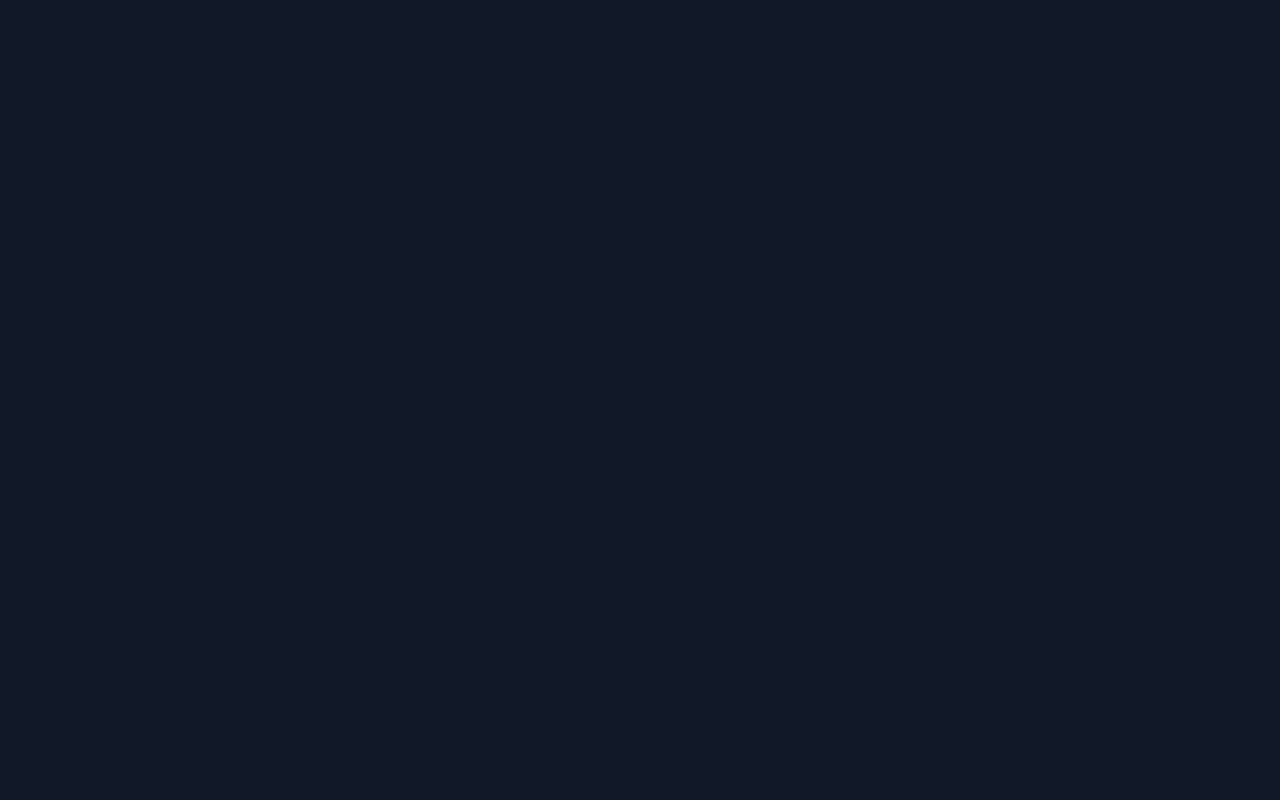
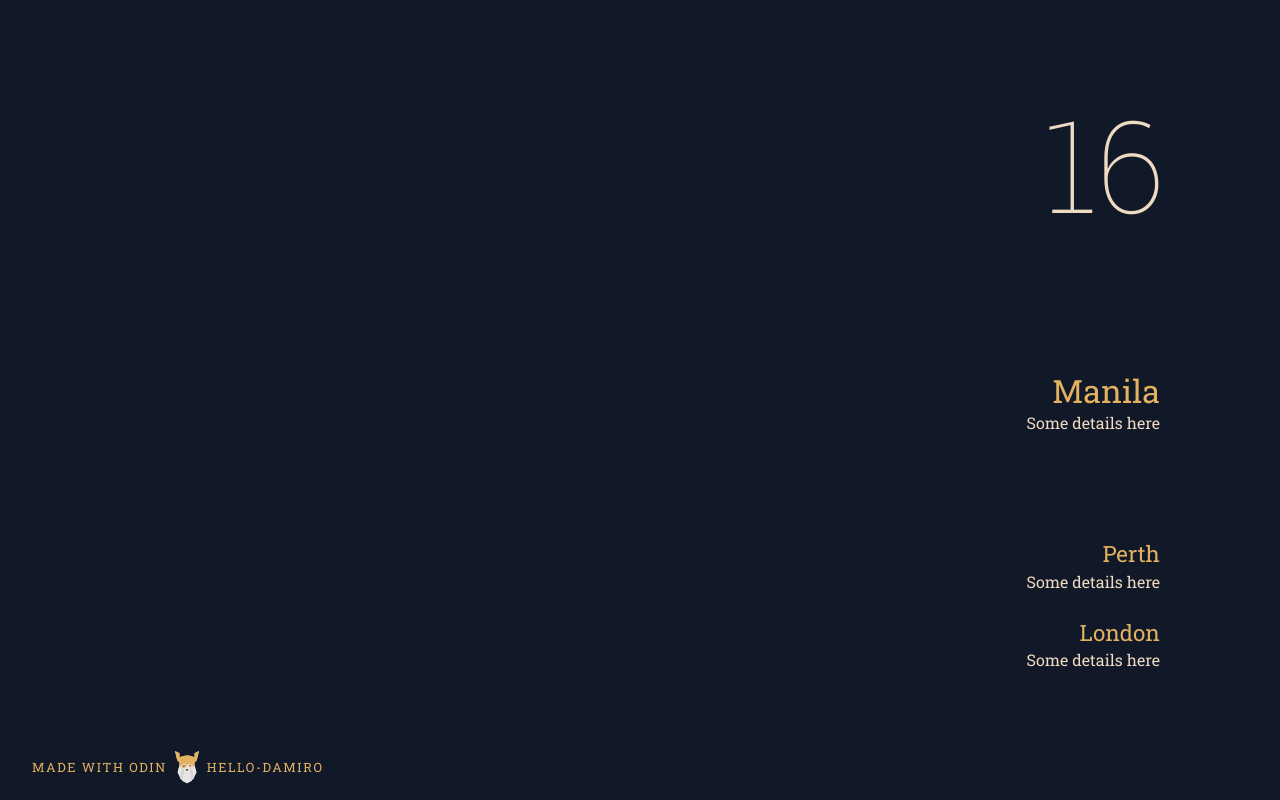
Before and after one commit to hello-damiro/weather, a website built with webpack: page src/template.html in a window 1280 px wide. Built offline with nearby package versions, Linux system fonts and the light colour scheme.

Commit message:
basic HTML structure

```diff
--- a/src/styles/style.css
+++ b/src/styles/style.css
@@ -27,4 +27,76 @@
 body {
     background-color: var(--blue);
     font-family: 'Roboto Slab';
+    width: 100%;
+    height: 100vh;
 }
+
+a {
+    text-decoration: none;
+    color: var(--yellow);
+}
+
+a:hover {
+    color: var(--yellow-lt);
+}
+
+.bg {
+    position: absolute;
+    top: 0;
+    left: 0;
+    width: 100%;
+    height: 100%;
+    /* background: red; */
+}
+
+.weather {
+    position: absolute;
+    top: 100px;
+    right: 120px;
+    bottom: 100px;
+    color: var(--yellow-lt);
+    display: flex;
+    flex-direction: column;
+    justify-content: space-between;
+    text-align: right;
+}
+
+.temp {
+    font-size: 8rem;
+    font-weight: 100;
+    margin-right: -6px;
+}
+
+.city {
+    color: var(--yellow);
+    font-size: 1.4rem;
+    margin: 8px 0;
+}
+
+.main-city {
+    padding-bottom: 72px;
+}
+
+.main-city .city {
+    font-size: 2rem;
+}
+
+.city-details {
+    margin-bottom: 32px;
+}
+
+footer {
+    text-transform: uppercase;
+    letter-spacing: 0.1rem;
+    font-size: 0.8rem;
+    display: flex;
+    flex: 1;
+    align-items: center;
+    position: sticky;
+    top: 100vh;
+    padding: 16px 32px;
+}
+
+footer img {
+    margin: 0 8px;
+}
--- a/src/template.html
+++ b/src/template.html
@@ -9,7 +9,29 @@
 </head>
 
 <body>
-
+    <div class="bg"></div>
+    <div class="weather">
+        <div class="temp">16</div>
+        <div class="cities">
+            <div class="main-city">
+                <div class="city">Manila</div>
+                <div class="city-details">Some details here</div>
+            </div>
+            <div class="some-city">
+                <div class="city">Perth</div>
+                <div class="city-details">Some details here</div>
+            </div>
+            <div class="some-city">
+                <div class="city">London</div>
+                <div class="city-details">Some details here</div>
+            </div>
+        </div>
+    </div>
+    <footer>
+        <a href="https://www.theodinproject.com/">Made with Odin</a>
+        <img src="./assets/images/logo-odin-colored.svg" alt="Odin">
+        <a href="https://github.com/hello-damiro/">hello-damiro</a>
+    </footer>
 </body>
 
 </html>
--- a/webpack.config.js
+++ b/webpack.config.js
@@ -18,14 +18,14 @@ module.exports = {
         },
         port: 8080,
         open: true, // open browser
-        hot: true, // hot reload
+        hot: false, // hot reload
         liveReload: true, // live reload
         compress: true, // enable gzip compression
         historyApiFallback: true, // enable browser history fallback
     },
     plugins: [
         new HtmlWebpackPlugin({
-            title: 'Webpack Boilerplate', // Title that will reflect of HTML file
+            title: 'Odin Weather', // Title that will reflect of HTML file
             filename: 'index.html', // dist/index.html
             template: 'src/template.html', // src/template.html
             favicon: 'src/assets/images/favicon.png', // favicon
```
Also changed, not shown: src/assets/images/logo-odin-colored.svg (added), src/assets/images/screenshot.png.
